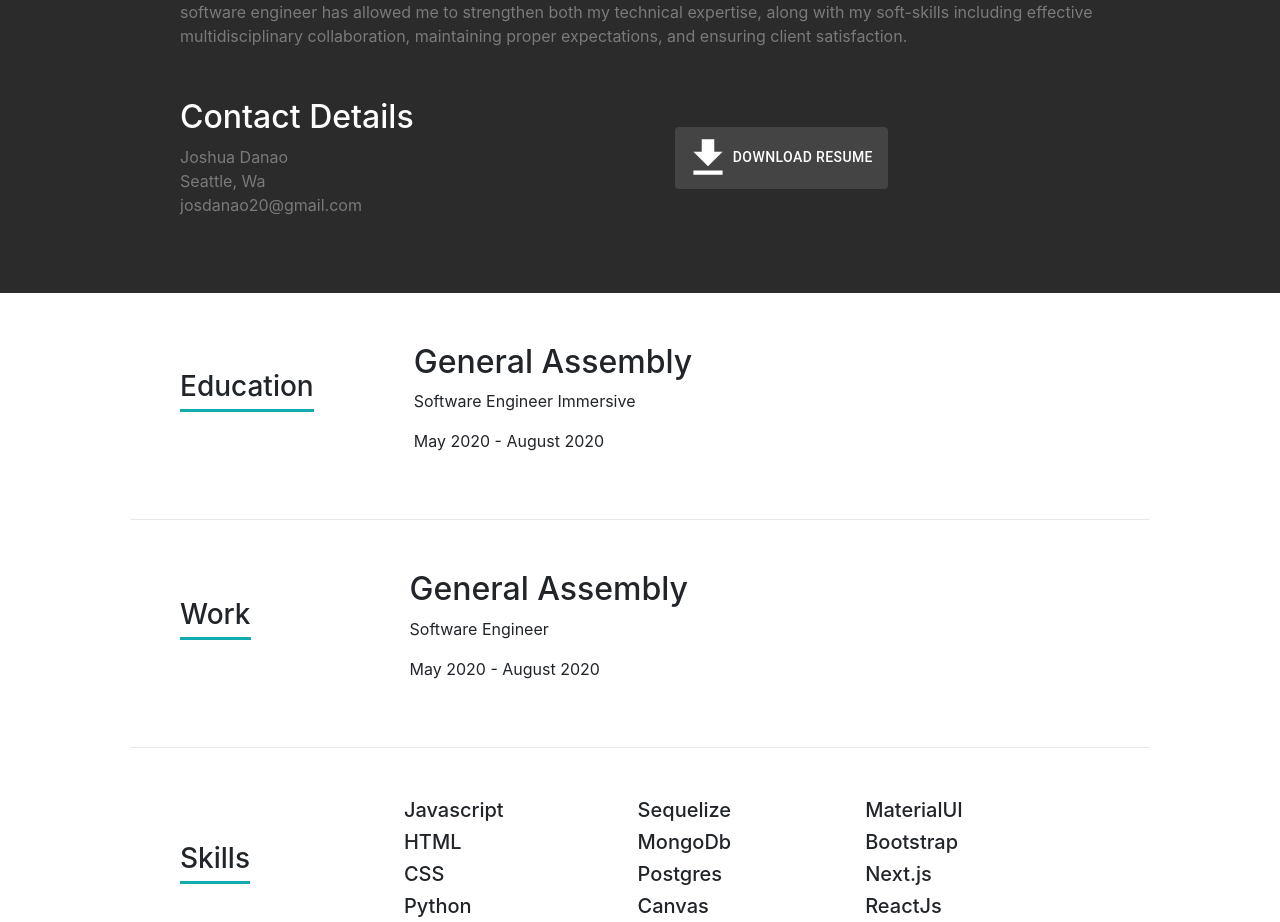
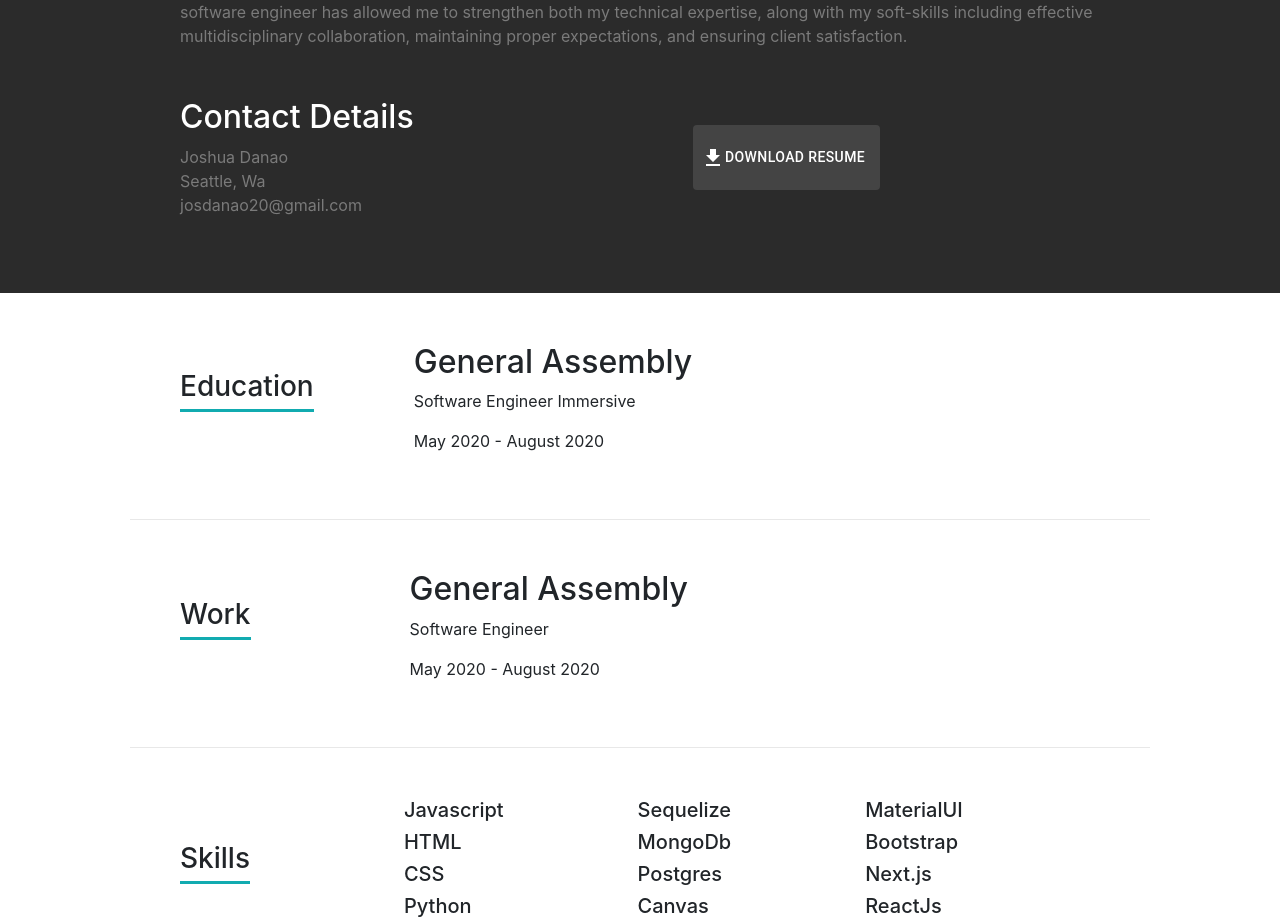
Before and after one commit to AJRJ29/Portfolio, a Next.js app: page / in a window 1280 px wide. Shown: the part 984-1906 px from the top of the page. Built offline with nearby package versions, Linux system fonts and the light colour scheme.

Commit message:
fix some stuff

```diff
--- a/styles/globals.css
+++ b/styles/globals.css
@@ -46,7 +46,7 @@
 .header__icons > .MuiIconButton-root {
   color: white;
 }
-.MuiSvgIcon-root {
+.header__icons > .MuiIconButton-root > span > .MuiSvgIcon-root {
   font-size: 50px !important;
 }
 
@@ -57,11 +57,8 @@
   justify-content: center;
 }
 
-.header__scrolldown > a {
-  -webkit-transition: all .3s ease-in-out;
-  -moz-transition: all .3s ease-in-out;
-  -o-transition: all .3s ease-in-out;
-  transition: all .3s ease-in-out;
+.header__scrolldown > .MuiIconButton-root > span > .MuiSvgIcon-root {
+  font-size: 50px !important;
 }
 
 .header__scrolldown > a:hover {
@@ -111,8 +108,16 @@
   align-items: center;
 }
 
+.about__button {
+  padding: 20px;
+}
+
+
 .about__resume > p > .MuiButton-root {
+  font-weight: 500;
   text-align: center;
+  padding-top: 20px;
+  padding-bottom: 20px;
   padding-right: 15px;
   color: white;
 }
```
Also changed, not shown: components/about.js (+3 -4 lines).
